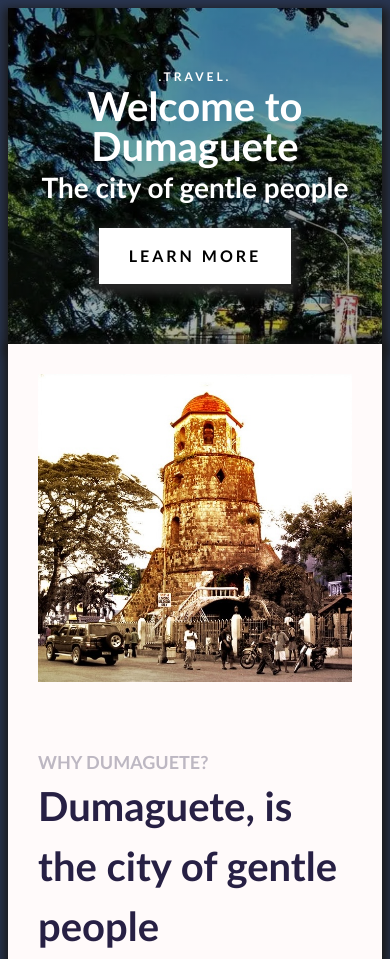
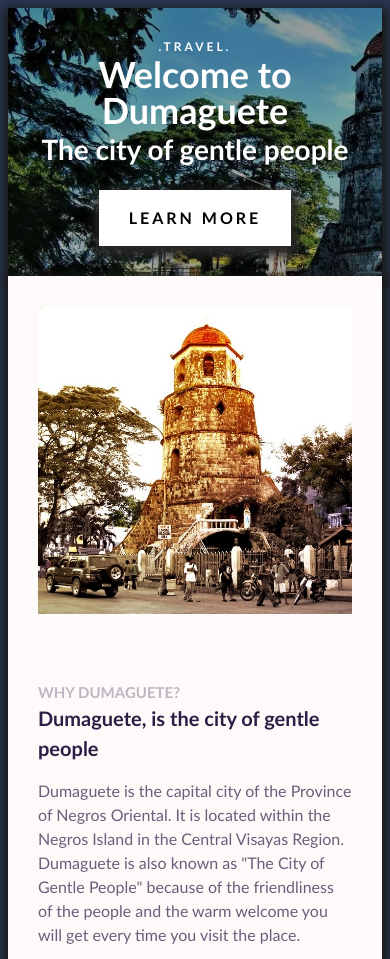
Before and after one commit to belram990/Travel-project, a plain HTML site: page index.html in a window 390 px wide. Shown: the top 959 px of the page. Drawn offline with Linux system fonts and the light colour scheme.

Commit message:
updated images and font size

```diff
--- a/CSS/style.css
+++ b/CSS/style.css
@@ -242,11 +242,11 @@ footer a {
 
 @media (max-width:960px) {
     header {
-        padding: 60px 0;
+        padding: 30px 0;
     }
 
     header h1 {
-        font-size: 40px;
+        font-size: 36px;
     }
 
     header h2 {
@@ -273,4 +273,13 @@ footer a {
     section {
         padding: 30px;
     }
+
+    section h3 {
+        font-size: 20px;
+
+    }
+
+    section h2 {
+        font-size: 15px;
+    }
 }
```
